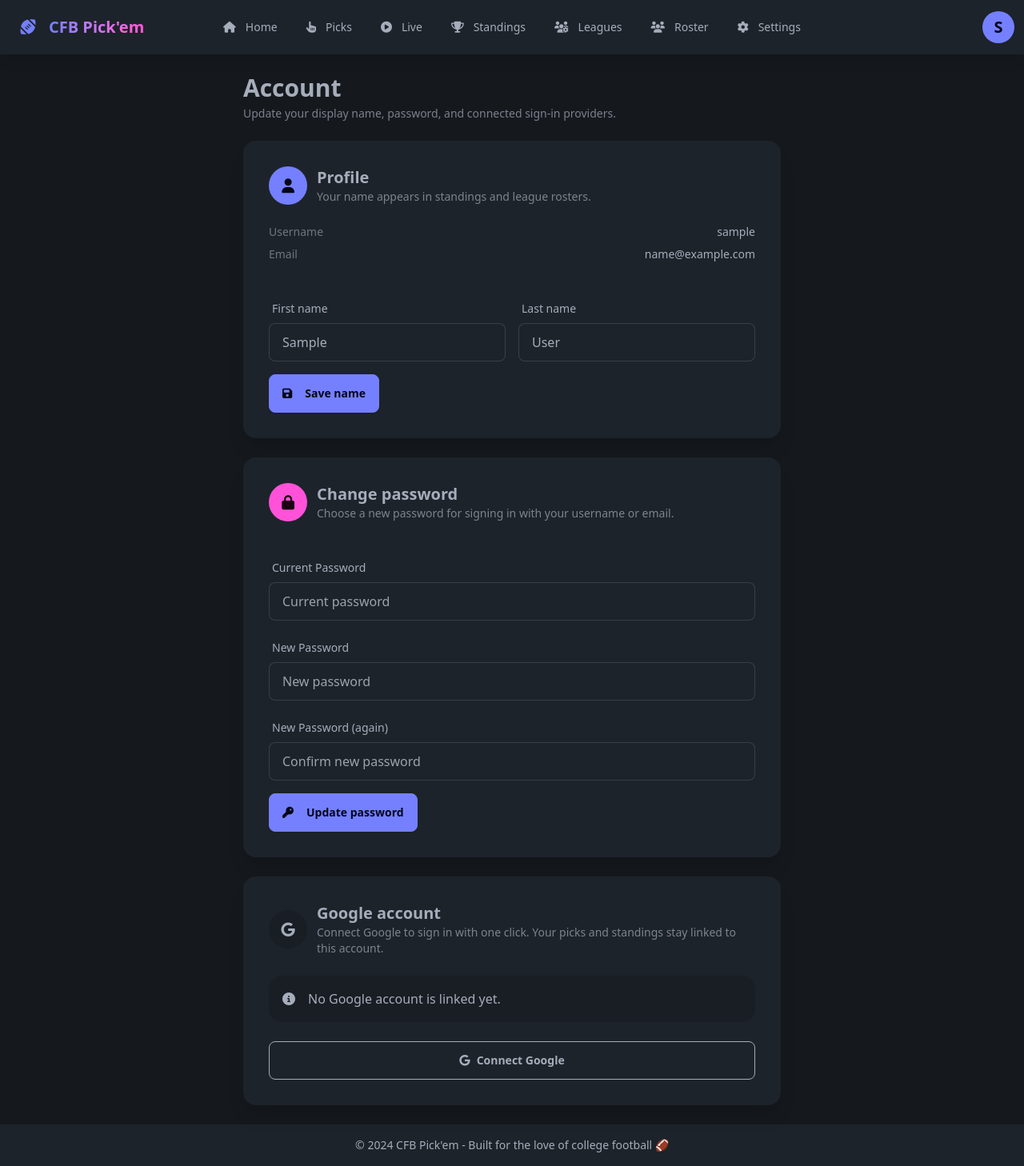
After one commit to pmojo375/Pickem, a Django app: page /account/ in a window 1280 px wide. The commit adds this page. Shown: the whole page at 80% size. Run offline with Django 5.2, Linux system fonts and the light colour scheme; the visitor is signed in with stand-in values (Sample User, id 1); parts of the project's set-up code (start-up, migrations or seed data) failed here and were passed over; some libraries are stand-ins or nearby versions.

Commit message:
Add account management features and templates
- Introduced an `AccountNameForm` for updating user names, allowing first and last names to be modified.
- Created a new `account_view` to handle user account management, including name updates, password changes, and social account disconnections.
- Added templates for account management, including `account.html`, `password_change.html`, and `password_set.html`, enhancing user experience for managing account settings.
- Updated navigation to include a link to the account management page, improving accessibility for users.

```diff
--- /dev/null
+++ b/pickem/cfb/forms.py
@@ -0,0 +1,35 @@
+from django import forms
+from django.contrib.auth import get_user_model
+
+User = get_user_model()
+
+
+class AccountNameForm(forms.ModelForm):
+    class Meta:
+        model = User
+        fields = ("first_name", "last_name")
+        labels = {
+            "first_name": "First name",
+            "last_name": "Last name",
+        }
+        widgets = {
+            "first_name": forms.TextInput(
+                attrs={
+                    "class": "input input-bordered w-full",
+                    "placeholder": "First name",
+                    "autocomplete": "given-name",
+                }
+            ),
+            "last_name": forms.TextInput(
+                attrs={
+                    "class": "input input-bordered w-full",
+                    "placeholder": "Last name",
+                    "autocomplete": "family-name",
+                }
+            ),
+        }
+
+    def __init__(self, *args, **kwargs):
+        super().__init__(*args, **kwargs)
+        self.fields["first_name"].required = False
+        self.fields["last_name"].required = False
--- /dev/null
+++ b/pickem/cfb/templates/cfb/account.html
@@ -0,0 +1,217 @@
+{% extends "cfb/base.html" %}
+{% load i18n %}
+{% load socialaccount %}
+{% load cfb_tags %}
+
+{% block title %}Account | CFB Pick'em{% endblock %}
+
+{% block content %}
+<section class="max-w-2xl mx-auto space-y-6">
+    <div>
+        <h1 class="text-3xl font-bold">Account</h1>
+        <p class="text-sm text-base-content/70 mt-1">
+            Update your display name, password, and connected sign-in providers.
+        </p>
+    </div>
+
+    <div class="card bg-base-100 shadow-xl">
+        <div class="card-body space-y-4">
+            <div class="flex items-center gap-3">
+                <div class="avatar placeholder">
+                    <div class="bg-primary text-primary-content rounded-full w-12">
+                        <span class="text-lg"><i class="fas fa-user"></i></span>
+                    </div>
+                </div>
+                <div>
+                    <h2 class="text-xl font-semibold">Profile</h2>
+                    <p class="text-sm text-base-content/70">
+                        Your name appears in standings and league rosters.
+                    </p>
+                </div>
+            </div>
+
+            <div class="grid gap-2 text-sm">
+                <div class="flex justify-between gap-4">
+                    <span class="text-base-content/60">Username</span>
+                    <span class="font-medium">{{ request.user.username }}</span>
+                </div>
+                <div class="flex justify-between gap-4">
+                    <span class="text-base-content/60">Email</span>
+                    <span class="font-medium">{{ request.user.email|default:"—" }}</span>
+                </div>
+            </div>
+
+            <form method="post" action="{% url 'account' %}" class="space-y-4">
+                {% csrf_token %}
+                <input type="hidden" name="action" value="update_name">
+
+                {% if name_form.non_field_errors %}
+                    <div class="alert alert-error">
+                        <i class="fas fa-exclamation-triangle"></i>
+                        <span>{{ name_form.non_field_errors|striptags }}</span>
+                    </div>
+                {% endif %}
+
+                <div class="grid gap-4 sm:grid-cols-2">
+                    <div class="form-control">
+                        <label class="label" for="{{ name_form.first_name.id_for_label }}">
+                            <span class="label-text">{{ name_form.first_name.label }}</span>
+                        </label>
+                        {{ name_form.first_name }}
+                        {% if name_form.first_name.errors %}
+                            <label class="label">
+                                <span class="label-text-alt text-error">{{ name_form.first_name.errors|striptags }}</span>
+                            </label>
+                        {% endif %}
+                    </div>
+                    <div class="form-control">
+                        <label class="label" for="{{ name_form.last_name.id_for_label }}">
+                            <span class="label-text">{{ name_form.last_name.label }}</span>
+                        </label>
+                        {{ name_form.last_name }}
+                        {% if name_form.last_name.errors %}
+                            <label class="label">
+                                <span class="label-text-alt text-error">{{ name_form.last_name.errors|striptags }}</span>
+                            </label>
+                        {% endif %}
+                    </div>
+                </div>
+
+                <button type="submit" class="btn btn-primary">
+                    <i class="fas fa-save mr-2"></i> Save name
+                </button>
+            </form>
+        </div>
+    </div>
+
+    <div class="card bg-base-100 shadow-xl" id="password">
+        <div class="card-body space-y-4">
+            <div class="flex items-center gap-3">
+                <div class="avatar placeholder">
+                    <div class="bg-secondary text-secondary-content rounded-full w-12">
+                        <span class="text-lg"><i class="fas fa-lock"></i></span>
+                    </div>
+                </div>
+                <div>
+                    <h2 class="text-xl font-semibold">
+                        {% if has_usable_password %}Change password{% else %}Set password{% endif %}
+                    </h2>
+                    <p class="text-sm text-base-content/70">
+                        {% if has_usable_password %}
+                            Choose a new password for signing in with your username or email.
+                        {% else %}
+                            You signed in with Google. Set a password to also sign in directly.
+                        {% endif %}
+                    </p>
+                </div>
+            </div>
+
+            <form method="post" action="{% url 'account' %}" class="space-y-4">
+                {% csrf_token %}
+                <input type="hidden" name="action" value="change_password">
+
+                {% if password_form.non_field_errors %}
+                    <div class="alert alert-error">
+                        <i class="fas fa-exclamation-triangle"></i>
+                        <span>{{ password_form.non_field_errors|striptags }}</span>
+                    </div>
+                {% endif %}
+
+                {% if has_usable_password %}
+                    <div class="form-control">
+                        <label class="label" for="{{ password_form.oldpassword.id_for_label }}">
+                            <span class="label-text">{{ password_form.oldpassword.label }}</span>
+                        </label>
+                        {{ password_form.oldpassword|add_attrs:"class=input input-bordered w-full,placeholder=Current password" }}
+                        {% if password_form.oldpassword.errors %}
+                            <label class="label">
+                                <span class="label-text-alt text-error">{{ password_form.oldpassword.errors|striptags }}</span>
+                            </label>
+                        {% endif %}
+                    </div>
+                {% endif %}
+
+                <div class="form-control">
+                    <label class="label" for="{{ password_form.password1.id_for_label }}">
+                        <span class="label-text">{{ password_form.password1.label }}</span>
+                    </label>
+                    {{ password_form.password1|add_attrs:"class=input input-bordered w-full,placeholder=New password" }}
+                    {% if password_form.password1.errors %}
+                        <label class="label">
+                            <span class="label-text-alt text-error">{{ password_form.password1.errors|striptags }}</span>
+                        </label>
+                    {% endif %}
+                </div>
+
+                <div class="form-control">
+                    <label class="label" for="{{ password_form.password2.id_for_label }}">
+                        <span class="label-text">{{ password_form.password2.label }}</span>
+                    </label>
+                    {{ password_form.password2|add_attrs:"class=input input-bordered w-full,placeholder=Confirm new password" }}
+                    {% if password_form.password2.errors %}
+                        <label class="label">
+                            <span class="label-text-alt text-error">{{ password_form.password2.errors|striptags }}</span>
+                        </label>
+                    {% endif %}
+                </div>
+
+                <button type="submit" class="btn btn-primary">
+                    <i class="fas fa-key mr-2"></i>
+                    {% if has_usable_password %}Update password{% else %}Set password{% endif %}
+                </button>
+            </form>
+        </div>
+    </div>
+
+    <div class="card bg-base-100 shadow-xl" id="google">
+        <div class="card-body space-y-4">
+            <div class="flex items-center gap-3">
+                <div class="avatar placeholder">
+                    <div class="bg-base-200 rounded-full w-12">
+                        <span class="text-lg"><i class="fab fa-google"></i></span>
+                    </div>
+                </div>
+                <div>
+                    <h2 class="text-xl font-semibold">Google account</h2>
+                    <p class="text-sm text-base-content/70">
+                        Connect Google to sign in with one click. Your picks and standings stay linked to this account.
+                    </p>
+                </div>
+            </div>
+
+            {% if google_account %}
+                <div class="flex flex-col sm:flex-row sm:items-center sm:justify-between gap-4 p-4 rounded-lg border border-base-300">
+                    <div>
+                        <p class="font-semibold">
+                            {{ google_account.get_provider_account }}
+                        </p>
+                        <p class="text-xs text-base-content/60 mt-1">
+                            Connected via Google
+                        </p>
+                    </div>
+                    <span class="badge badge-success badge-outline">Connected</span>
+                </div>
+
+                <form method="post" action="{% url 'account' %}">
+                    {% csrf_token %}
+                    <input type="hidden" name="action" value="disconnect_social">
+                    <input type="hidden" name="account" value="{{ google_account.pk }}">
+                    <button type="submit" class="btn btn-error btn-outline">
+                        <i class="fas fa-unlink mr-2"></i> Disconnect Google
+                    </button>
+                </form>
+            {% else %}
+                <div class="alert">
+                    <i class="fas fa-info-circle"></i>
+                    <span>No Google account is linked yet.</span>
+                </div>
+                {% providers_media_js %}
+                <a href="{% provider_login_url 'google' process='connect' next='/account/#google' %}" class="btn btn-outline gap-2">
+                    <i class="fab fa-google"></i>
+                    Connect Google
+                </a>
+            {% endif %}
+        </div>
+    </div>
+</section>
+{% endblock %}
--- a/pickem/cfb/templates/cfb/base.html
+++ b/pickem/cfb/templates/cfb/base.html
@@ -104,7 +104,7 @@
                         <li class="menu-title">
                             <span>{{ request.user.username }}</span>
                         </li>
-                        <li><a href="{% url 'socialaccount_connections' %}"><i class="fas fa-link mr-1"></i> Connected Accounts</a></li>
+                        <li><a href="{% url 'account' %}"><i class="fas fa-user-cog mr-1"></i> Account</a></li>
                         <li><a href="{% url 'account_logout' %}"><i class="fas fa-sign-out-alt mr-1"></i> Logout</a></li>
                     </ul>
                 </div>
@@ -160,10 +160,10 @@
                         <li class="menu-title">
                             <span>{{ request.user.username }}</span>
                         </li>
+                        <li><a href="{% url 'account' %}"><i class="fas fa-user-cog mr-1"></i> Account</a></li>
                         {% if request.user.is_staff %}
                         <li><a href="/settings/"><i class="fas fa-cog mr-1"></i> Settings</a></li>
                         {% endif %}
-                        <li><a href="{% url 'socialaccount_connections' %}"><i class="fas fa-link mr-1"></i> Connected Accounts</a></li>
                         <li><a href="{% url 'account_logout' %}"><i class="fas fa-sign-out-alt mr-1"></i> Logout</a></li>
                     </ul>
                 </div>
--- a/pickem/cfb/urls.py
+++ b/pickem/cfb/urls.py
@@ -14,6 +14,7 @@ urlpatterns = [
     path('standings/', views.standings_view, name='standings'),
     path('settings/', views.settings_view, name='settings'),
     path('settings/new-season/', views.start_new_season_view, name='start_new_season'),
+    path('account/', views.account_view, name='account'),
     path('roster/', views.roster_view, name='roster'),
     # League URLs
     path('leagues/', views.leagues_list_view, name='leagues_list'),
--- a/pickem/cfb/views.py
+++ b/pickem/cfb/views.py
@@ -5,9 +5,14 @@ from django.shortcuts import render, redirect, get_object_or_404
 from django.core.exceptions import ValidationError
 from django.db.models import Q
 from django.views.decorators.http import require_POST
+from django.views.decorators.debug import sensitive_post_parameters
+from allauth.account.forms import ChangePasswordForm, SetPasswordForm
+from allauth.socialaccount.forms import DisconnectForm
+from allauth.socialaccount.models import SocialAccount
 from .models import Game, Pick, Team, League, LeagueMembership, LeagueGame, LeagueRules, Season, Ranking, Week, MemberSeason, MemberWeek
 from django.utils import timezone
 from . import services
+from .forms import AccountNameForm
 from django.conf import settings
 
 
@@ -910,6 +915,67 @@ def standings_view(request):
     return render(request, "cfb/standings.html", context)
 
 
+@sensitive_post_parameters("oldpassword", "password1", "password2")
+@login_required
+def account_view(request):
+    user = request.user
+    has_usable_password = user.has_usable_password()
+    social_accounts = SocialAccount.objects.filter(user=user)
+    google_account = social_accounts.filter(provider="google").first()
+
+    name_form = AccountNameForm(instance=user)
+    if has_usable_password:
+        password_form = ChangePasswordForm(user=user)
+    else:
+        password_form = SetPasswordForm(user=user)
+    disconnect_form = DisconnectForm(request=request)
+
+    if request.method == "POST":
+        action = request.POST.get("action")
+
+        if action == "update_name":
+            name_form = AccountNameForm(request.POST, instance=user)
+            if name_form.is_valid():
+                name_form.save()
+                messages.success(request, "Your name has been updated.")
+                return redirect("account")
+
+        elif action == "change_password":
+            if has_usable_password:
+                password_form = ChangePasswordForm(user=user, data=request.POST)
+            else:
+                password_form = SetPasswordForm(user=user, data=request.POST)
+            if password_form.is_valid():
+                password_form.save()
+                messages.success(request, "Your password has been updated.")
+                return redirect("account")
+
+        elif action == "disconnect_social":
+            disconnect_form = DisconnectForm(request.POST, request=request)
+            if disconnect_form.is_valid():
+                disconnect_form.save()
+                messages.success(request, "Provider disconnected from your account.")
+                return redirect("account")
+            for error in disconnect_form.non_field_errors():
+                messages.error(request, error)
+            for field_errors in disconnect_form.errors.values():
+                for error in field_errors:
+                    messages.error(request, error)
+
+    return render(
+        request,
+        "cfb/account.html",
+        {
+            "name_form": name_form,
+            "password_form": password_form,
+            "has_usable_password": has_usable_password,
+            "google_account": google_account,
+            "social_accounts": social_accounts,
+            "disconnect_form": disconnect_form,
+        },
+    )
+
+
 @login_required
 def settings_view(request):
     if not request.user.is_staff:
--- a/pickem/templates/socialaccount/connections.html
+++ b/pickem/templates/socialaccount/connections.html
@@ -18,6 +18,7 @@
                     <h1 class="text-2xl font-semibold">{% trans "Account Connections" %}</h1>
                     <p class="text-sm text-base-content/70">
                         {% trans "Link or unlink third-party providers like Google to sign in faster while keeping your picks and standings intact." %}
+                        <a href="{% url 'account' %}" class="link link-primary link-hover">{% trans "Manage your full account" %}</a>.
                     </p>
                 </div>
             </div>
```
Also changed, not shown: pickem/templates/account/password_change.html (added, +50 -0 lines), pickem/templates/account/password_set.html (added, +50 -0 lines).
